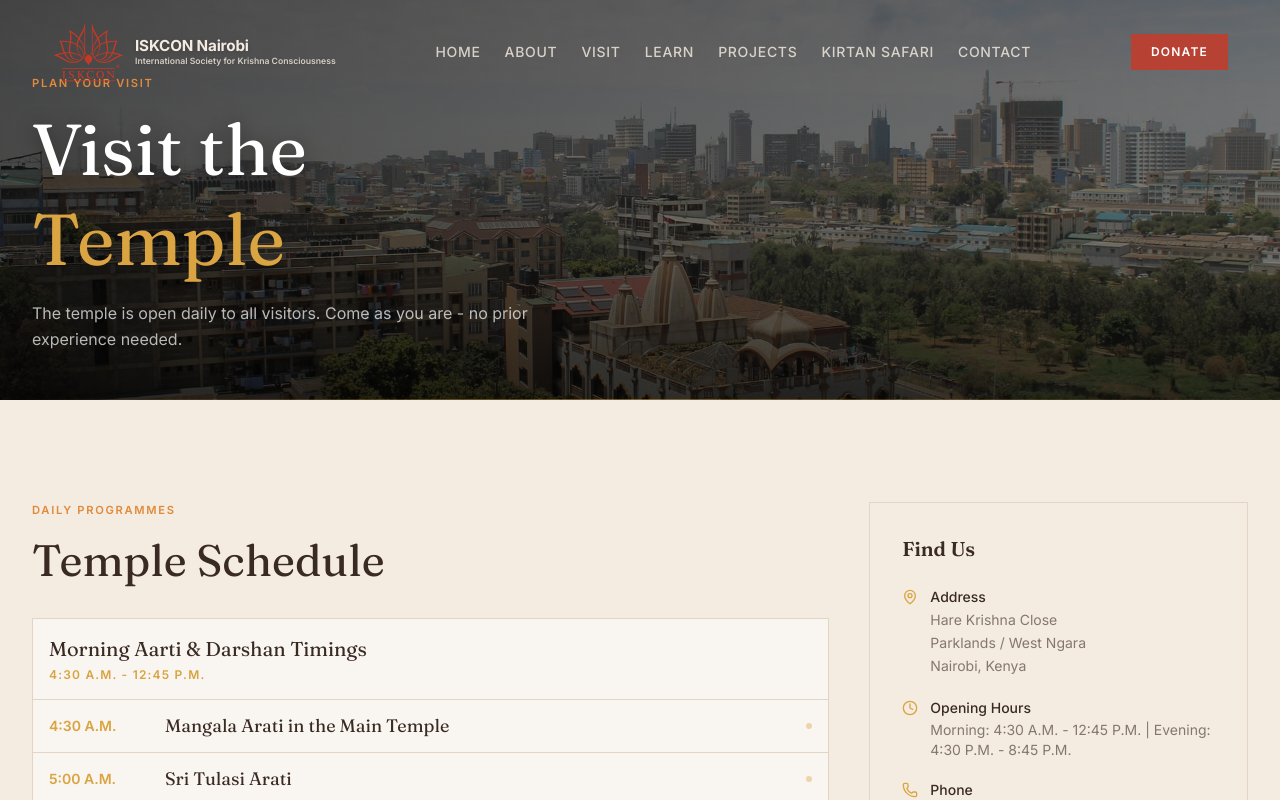
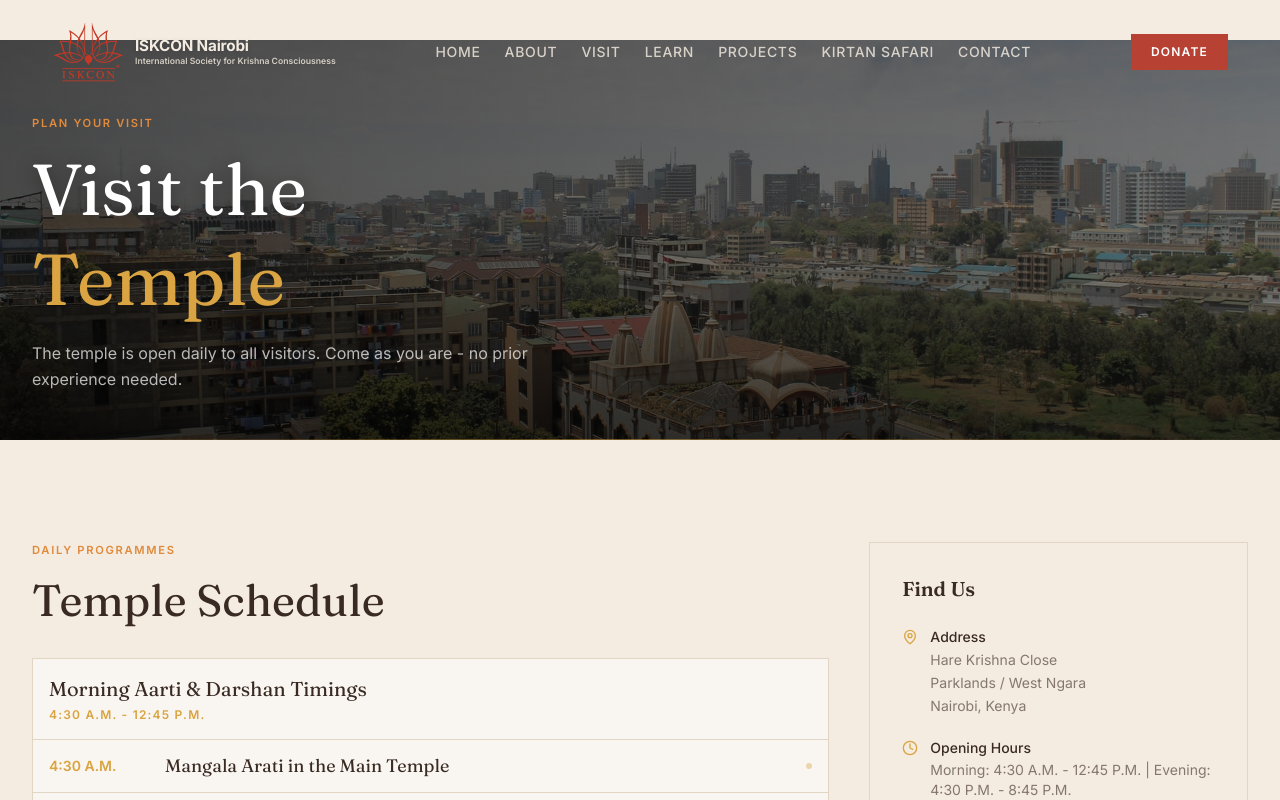
Before and after one commit to mongaremanfredo/iskcon-nairobi, a Next.js app: page /visit in a window 1280 px wide. Shown: the top 800 px of the page. Built offline with nearby package versions, Linux system fonts and the light colour scheme.

Commit message:
Add spacing above visit page hero

```diff
--- a/src/app/visit/page.tsx
+++ b/src/app/visit/page.tsx
@@ -18,6 +18,7 @@
         subtitle="Plan Your Visit"
         description="The temple is open daily to all visitors. Come as you are - no prior experience needed."
         image="/images/iskcon-nairobi-aerial.jpg"
+        className="mt-8 sm:mt-10"
       />
 
       <section className="py-section bg-temple-bg">
--- a/src/components/ui/PageHero.tsx
+++ b/src/components/ui/PageHero.tsx
@@ -6,6 +6,7 @@
   image: string;
   height?: "sm" | "md" | "lg";
   align?: "left" | "center";
+  className?: string;
 }
 
 export default function PageHero({
@@ -16,6 +17,7 @@
   image,
   height = "md",
   align = "left",
+  className = "",
 }: PageHeroProps) {
   const heights = {
     sm: "h-[42vh] min-h-[220px] sm:h-64 sm:min-h-[240px]",
@@ -24,7 +26,7 @@
   };
 
   return (
-    <section className={`relative overflow-hidden ${heights[height]}`}>
+    <section className={`relative overflow-hidden ${heights[height]} ${className}`}>
       {/* Background */}
       <img src={image} alt={title} className="absolute inset-0 w-full h-full object-cover" />
       <div className="absolute inset-0 bg-gradient-to-b from-black/50 via-black/40 to-black/70" />
```
